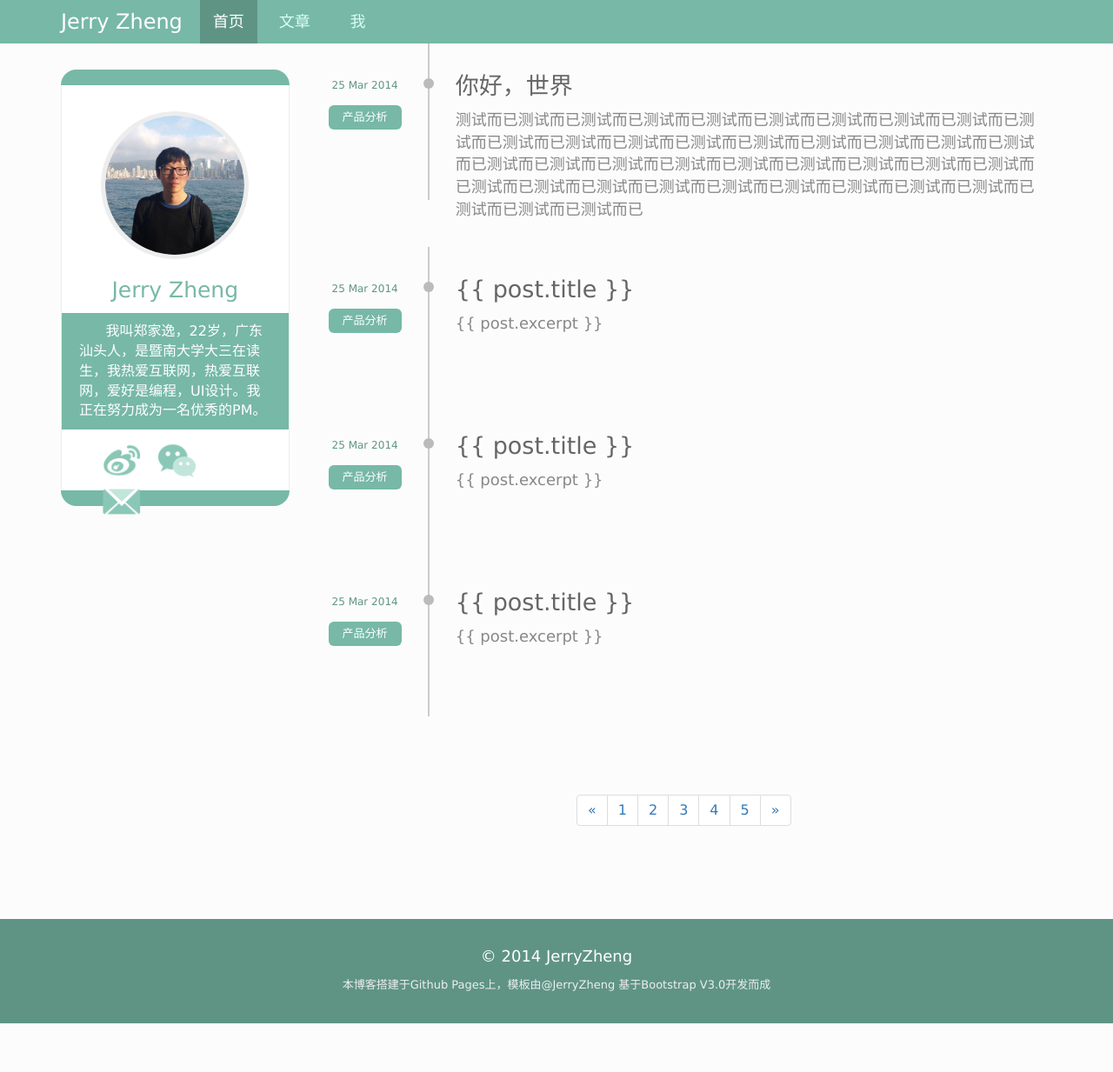
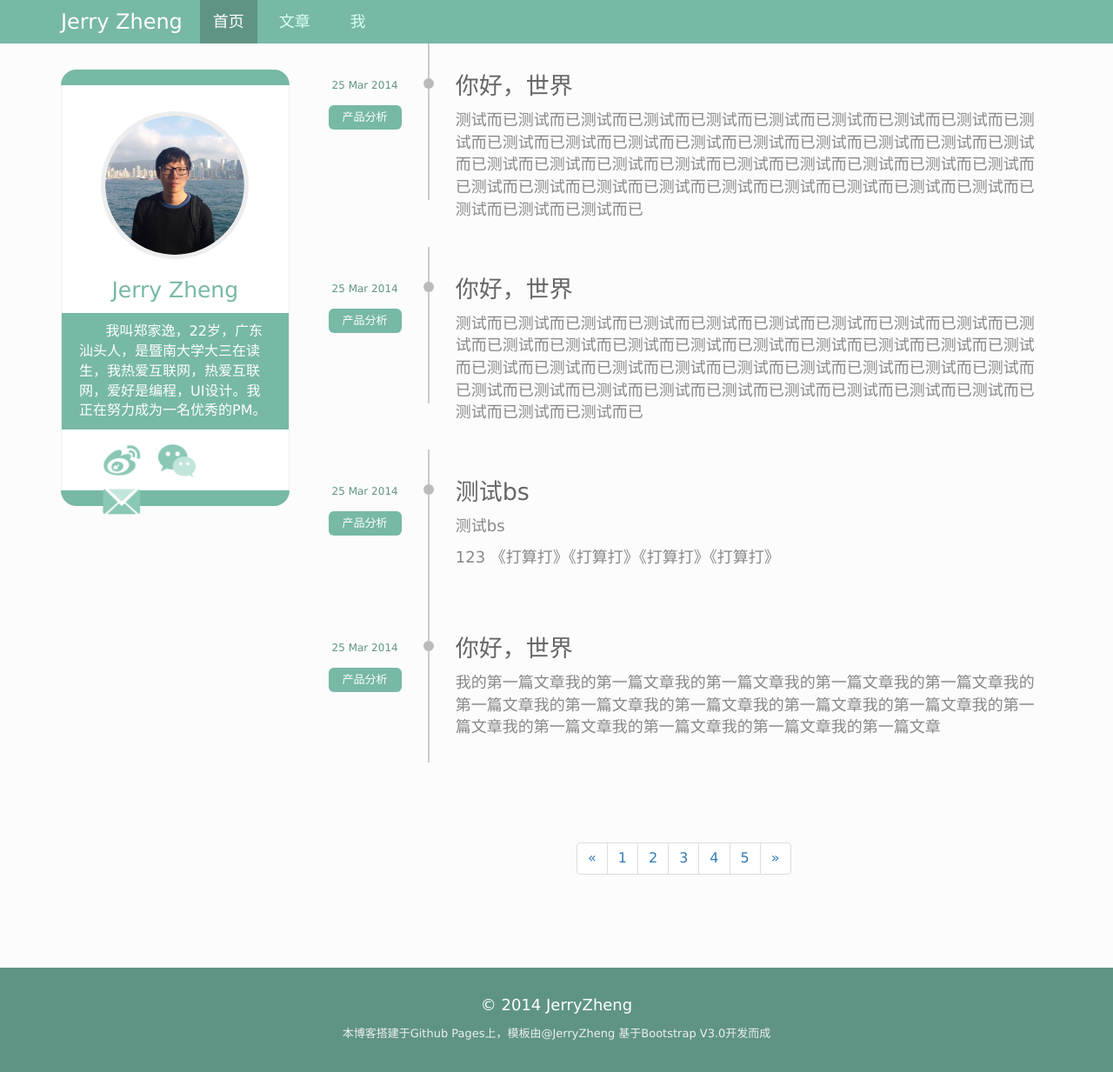
Before and after one commit to PMJerryZheng/myblog, a Jekyll site: the page index2.html, which Jekyll copies as it is, in a window 1280 px wide and 1233 px high. Shown: the whole window at 87% size. Built offline with Jekyll 4.4.1, drawn with Linux system fonts in a browser that asks for light colours; nearby versions of some CDN libraries.

```diff
--- a/index2.html
+++ b/index2.html
@@ -102,24 +102,25 @@
             <div class="time col-md-2" >25 Mar 2014<div class="point"></div>
             <div class="category">产品分析</div></div>
             <div class="col-md-10 title-box">
-              <div class="title">{{ post.title }}</div>
-              <div class="text-content"><p>{{ post.excerpt }}</p></div>
+              <div class="title">你好，世界</div>
+              <div class="text-content"><p>测试而已测试而已测试而已测试而已测试而已测试而已测试而已测试而已测试而已测试而已测试而已测试而已测试而已测试而已测试而已测试而已测试而已测试而已测试而已测试而已测试而已测试而已测试而已测试而已测试而已测试而已测试而已测试而已测试而已测试而已测试而已测试而已测试而已测试而已测试而已测试而已测试而已测试而已测试而已测试而已</p></div>
             </div>
           </div>
           <div class="row article">
             <div class="time col-md-2" >25 Mar 2014<div class="point"></div>
             <div class="category">产品分析</div></div>
             <div class="col-md-10 title-box">
-              <div class="title">{{ post.title }}</div>
-              <div class="text-content"><p>{{ post.excerpt }}</p></div>
+              <div class="title">测试bs</div>
+              <div class="text-content"><p>测试bs</p>
+123   《打算打》《打算打》《打算打》《打算打》</div>
             </div>
           </div>
           <div class="row article">
             <div class="time col-md-2" >25 Mar 2014<div class="point"></div>
             <div class="category">产品分析</div></div>
             <div class="col-md-10 title-box">
-              <div class="title">{{ post.title }}</div>
-              <div class="text-content"><p>{{ post.excerpt }}</p></div>
+              <div class="title">你好，世界</div>
+              <div class="text-content"><p>我的第一篇文章我的第一篇文章我的第一篇文章我的第一篇文章我的第一篇文章我的第一篇文章我的第一篇文章我的第一篇文章我的第一篇文章我的第一篇文章我的第一篇文章我的第一篇文章我的第一篇文章我的第一篇文章我的第一篇文章</p></div>
             </div>
           </div>
 
@@ -147,6 +148,5 @@
     <!-- Include all compiled plugins (below), or include individual files as needed -->
     <script src="http://cdn.bootcss.com/twitter-bootstrap/3.0.3/js/bootstrap.min.js"></script>
     <script src="./js/index.js"></script>
-
-  </body>
+    </body>
 </html>
```
